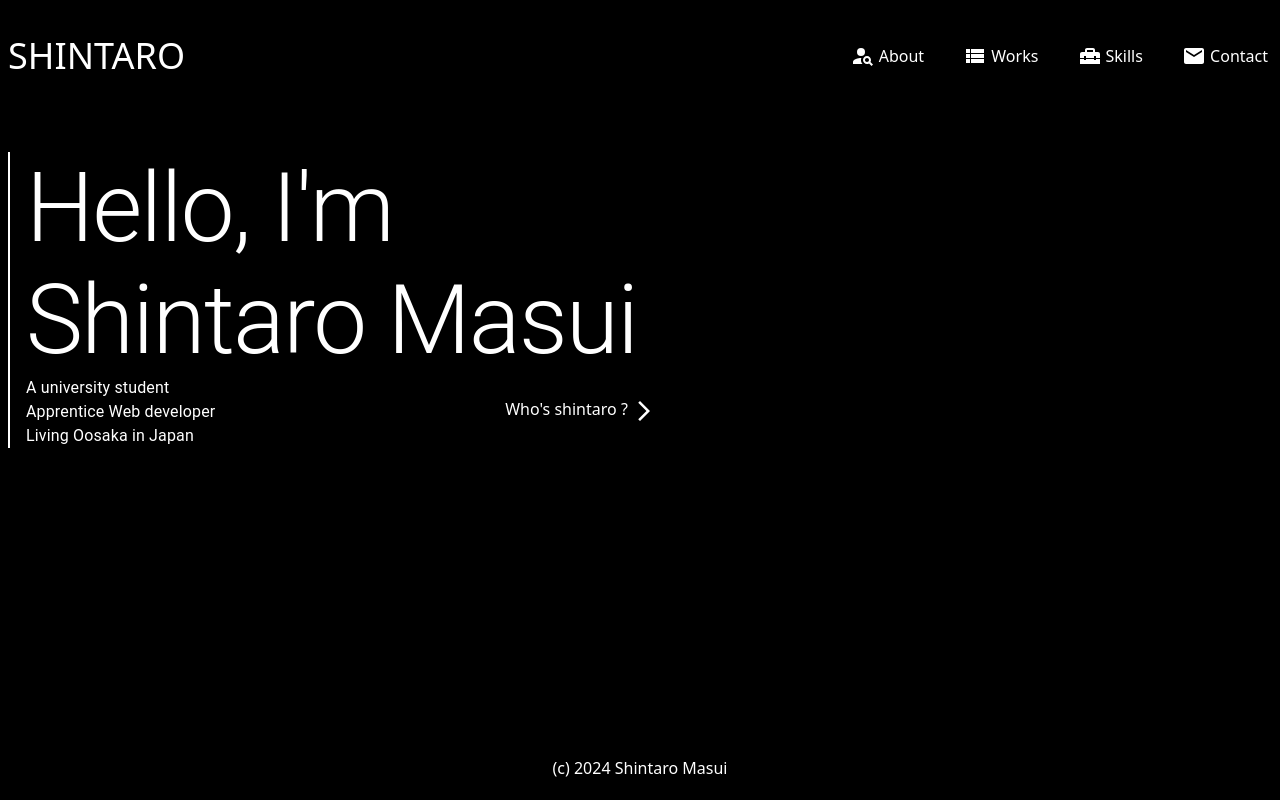
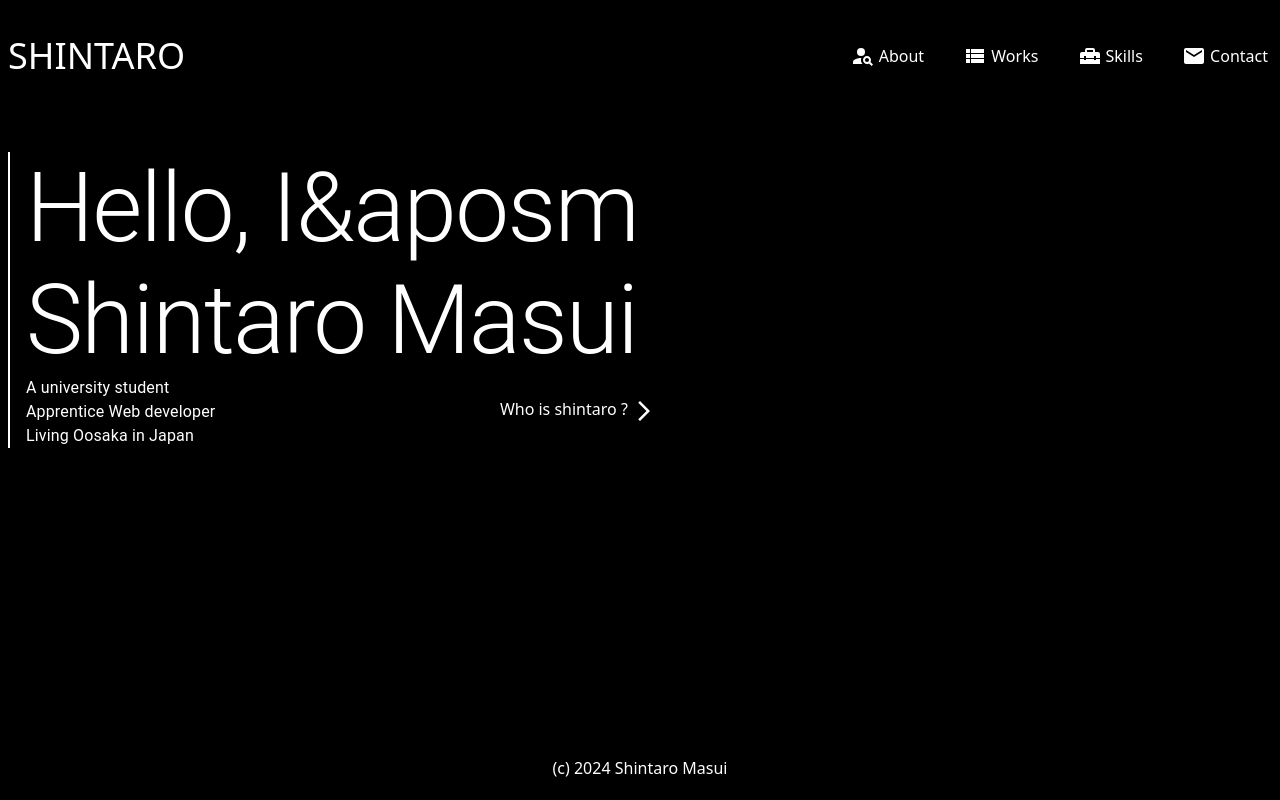
Before and after one commit to shintaro2368/portfolioSite, a Next.js app: page / in a window 1280 px wide. Built offline with nearby package versions, Linux system fonts and the light colour scheme.

Commit message:
デプロイに失敗したのでwarning箇所を修正

```diff
--- a/app/layout.tsx
+++ b/app/layout.tsx
@@ -7,7 +7,7 @@ import CopyRight from "./_components/copy-right";
 const inter = Inter({ subsets: ["latin"] });
 
 export const metadata: Metadata = {
-  title: "shintaro's portfolio",
+  title: "shintaro&aposs portfolio",
   description: "桝井 真太郎(ますい しんたろう)のポートフォリオサイトへようこそ。",
 };
 
--- a/app/page.tsx
+++ b/app/page.tsx
@@ -5,7 +5,7 @@ import Link from "next/link";
 export default function Page() {
   return (
       <Box borderLeft={2} paddingLeft={2} component="div" className="">
-        <Typography variant="h1" className="animate-slide-in-top">Hello, I'm<br/>Shintaro Masui</Typography>
+        <Typography variant="h1" className="animate-slide-in-top">Hello, I&aposm<br/>Shintaro Masui</Typography>
         <Box component="div" className="animate-slide-in-fwd-bottom justify-between" display="flex" maxWidth={630} alignItems="center">
           <Box component="div">
             <Typography variant="body1">A university student</Typography>
@@ -14,7 +14,7 @@ export default function Page() {
           </Box>
           <Box component="div" display="flex" height={30}>
             <Link href="/about">
-                {"Who's shintaro ? "}
+                {"Who is shintaro ? "}
                 <ArrowForwardIosIcon/>
             </Link>
           </Box>
```
